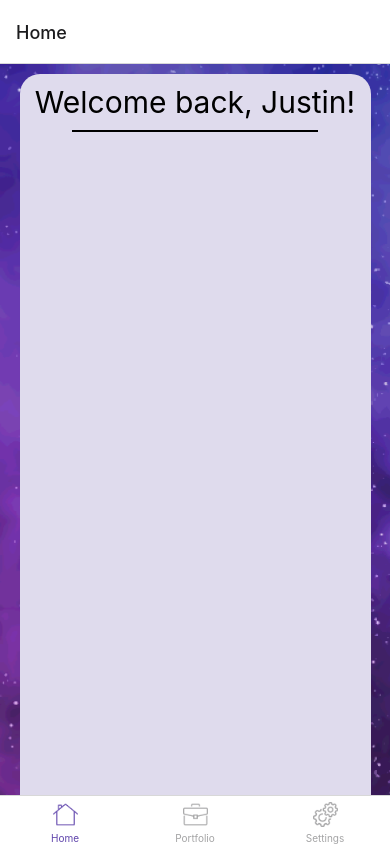
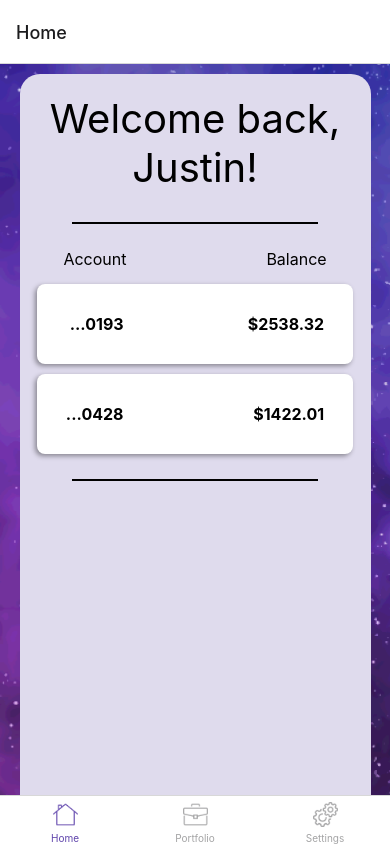
Before and after one commit to hgavil/StockUp, a React Native app: screen /Home in a window 390 px wide. Built offline with nearby package versions, Linux system fonts and the light colour scheme.

Commit message:
homescreen, styles

```diff
--- a/screens/HomeScreen.js
+++ b/screens/HomeScreen.js
@@ -1,10 +1,22 @@
-import {ImageBackground, Pressable, Text, View} from "react-native";
+import {ImageBackground, Pressable, Text, View, Alert, Button} from "react-native";
 import {StatusBar} from "expo-status-bar";
 import React, {Component} from "react";
 import styles from "../styles/styles";
 import {ScrollView} from "react-native";
 
 class HomeScreen extends Component {
+    constructor(props) {
+        super(props);
+
+        this.state = {
+            acc1Num: '...0193',
+            acc1Bal: 2538.32,
+            acc2Num: '...0428',
+            acc2Bal: 1422.01
+
+        }
+    }
+
     render() {
         return (
             <View style={styles.backdrop}>
@@ -12,11 +24,57 @@ class HomeScreen extends Component {
                     <ScrollView contentContainerStyle={styles.container}>
                         <Text style={styles.titleText}>Welcome back, Justin!</Text>
                         <View style={styles.horizontalLine}/>
+                        <View style={{flexDirection: 'row', width: '75%', paddingTop: 25}}>
+                            <View style={{flex: 1, flexDirection: 'column'}}>
+                                <Text style={{fontSize: 16, textAlign: 'left'}} >Account</Text>
+                            </View>
+                            <View style={{flex: 1, flexDirection: 'column'}}>
+                                <Text style={{fontSize: 16, textAlign: 'right'}} >Balance</Text>
+                            </View>
+                        </View>
 
+                        {/* View container for stock buttons, arranged in a column. (code by abel) */}
+                        <View style={{flexDirection: 'column', width: '90%', margin: 10}}>
 
+                            {/* Account 2 */}
+                            <Pressable
+                                style={({pressed}) => [{
+                                    backgroundColor: pressed ? 'lightgray' : 'white',},
+                                    styles.accButton
+                                ]}
+                                onPress={() => Alert.alert('Button Pressed!')}>
+
+                                <View style={{flexDirection: 'row', width: '85%'}}>
+                                    <View style={{flex: 1.1, flexDirection: 'column', alignself: 'baseline'}}>
+                                        <Text style={styles.accButtonTextLeft} > {this.state.acc1Num}</Text>
+                                    </View>
+                                    <View style={{flex: 2, flexDirection: 'column'}}>
+                                        <Text style={styles.accButtonTextRight} >${this.state.acc1Bal}</Text>
+                                    </View>
+                                </View>
+                            </Pressable>
+
+                            {/* Account 2 */}
+                            <Pressable
+                                style={({pressed}) => [{
+                                    backgroundColor: pressed ? 'lightgray' : 'white',},
+                                    styles.accButton
+                                ]}
+                                onPress={() => Alert.alert('Button Pressed!')}>
+
+                                <View style={{flexDirection: 'row', width: '85%'}}>
+                                    <View style={{flex: 1.1, flexDirection: 'column', alignself: 'baseline'}}>
+                                        <Text style={styles.accButtonTextLeft} >{this.state.acc2Num}</Text>
+                                    </View>
+                                    <View style={{flex: 2, flexDirection: 'column'}}>
+                                        <Text style={styles.accButtonTextRight} >${this.state.acc2Bal}</Text>
+                                    </View>
+                                </View>
+                            </Pressable>
+                        </View>
+                        <View style={styles.horizontalLine}/>
                     </ScrollView>
                 </ImageBackground>
-
                 <StatusBar style="auto" />
             </View>
         );
--- a/styles/styles.js
+++ b/styles/styles.js
@@ -56,9 +56,11 @@ const styles = StyleSheet.create({
         alignItems: 'center'
     },
     titleText: {
-        fontSize: 30,
+        fontSize: 40,
         margin: 10,
         textAlign: "center",
+        paddingTop: 10,
+        paddingBottom: 10
     },
     subjectText: {
         fontSize:18,
@@ -73,6 +75,8 @@ const styles = StyleSheet.create({
         width: '70%',
         borderBottomColor: 'black',
         borderBottomWidth: 2,
+        paddingTop: 5,
+        paddingBottom: 5
     },
     logo: {
         fontSize:50,
@@ -118,6 +122,37 @@ const styles = StyleSheet.create({
         textAlign: 'right'
       },
 
+
+      accButton: {
+          borderRadius: 8,
+          padding: 6,
+          height: 80,
+          width: '100%',
+          justifyContent: 'center',
+          alignSelf: 'center',
+          alignItems: 'center',
+          elevation: 5,
+          shadowOpacity: 0.4,
+          shadowColor: 'black',
+          shadowRadius: 5,
+          shadowOffset: {width: -2, height: 2},
+          margin: 5
+        },
+
+        accButtonTextLeft: {
+          fontSize: 16,
+          color: 'black',
+          fontWeight: 'bold',
+          textAlign: 'left'
+        },
+
+        accButtonTextRight: {
+          fontSize: 16,
+          color: 'black',
+          fontWeight: 'bold',
+          textAlign: 'right'
+        },
+
 });
 
 export default styles;
```
